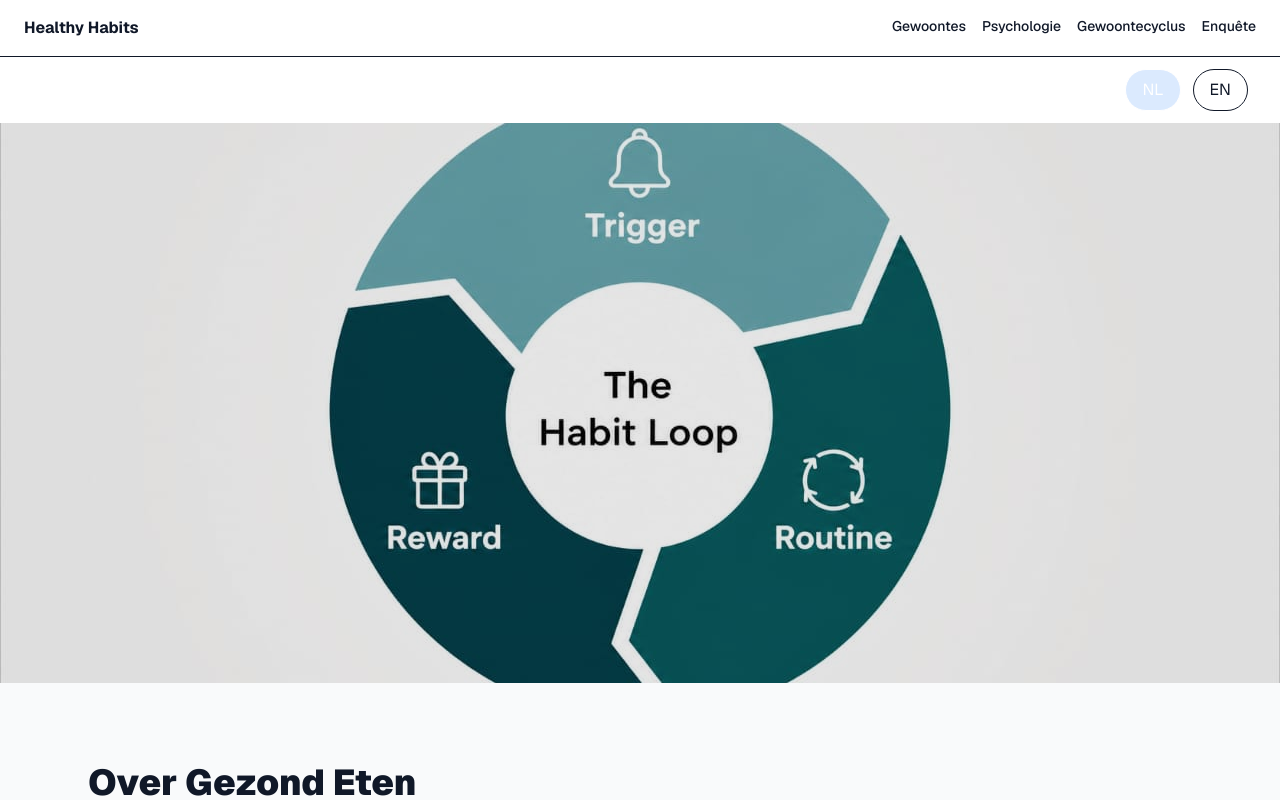
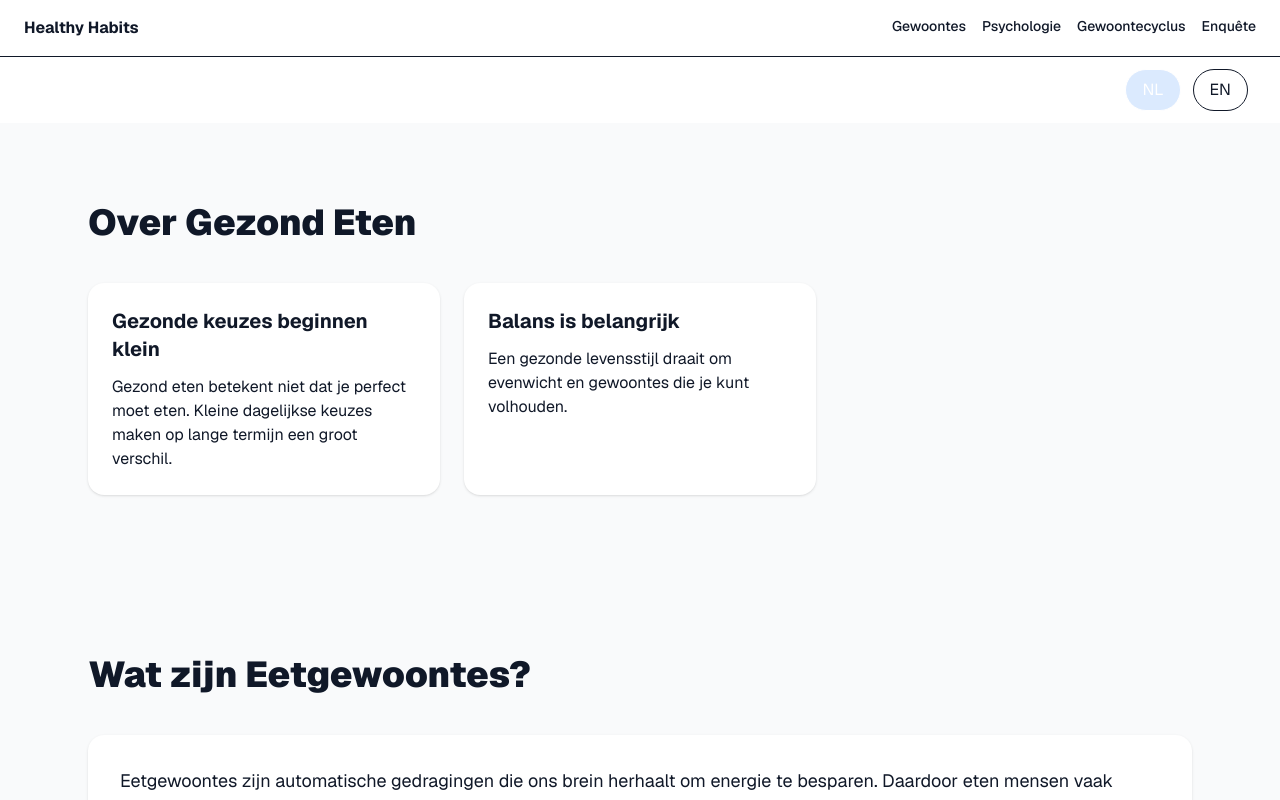
Before and after one commit to toubahmansoor16-sys/healthy-habits-sushi, a Next.js app: page / in a window 1280 px wide. Shown: the top 800 px of the page. Built offline with nearby package versions, Linux system fonts and the light colour scheme; no server answers.

Commit message:
update website

```diff
--- a/app/page.tsx
+++ b/app/page.tsx
@@ -66,9 +66,6 @@ const challengeBadge =
         psychology: "Psychologie",
         loop: "Gewoontecyclus",
         survey: "Enquête",
-      },
-
-      hero: {
       },
 
       sections: {
@@ -188,19 +185,6 @@ const challengeBadge =
     </button>
   </div>
 </div>
-
-    {/* HERO */}
-<section
-  className="relative min-h-[70vh] overflow-hidden"
-  style={{
-    backgroundImage: "url('/Habit+Loop.jpeg')",
-    backgroundSize: "cover",
-    backgroundPosition: "center",
-    backgroundRepeat: "no-repeat",
-  }}
->
-  <div className="absolute inset-0 bg-black/10"></div>
-</section>
 
 {/* ABOUT */}
 <section className="max-w-6xl mx-auto px-6 py-20">
```
